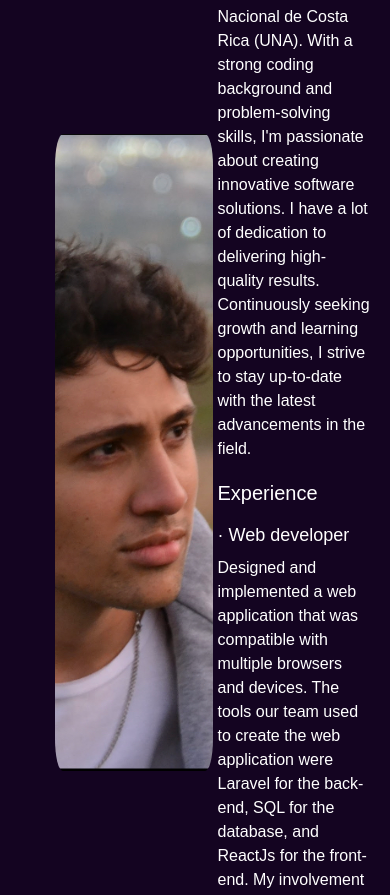
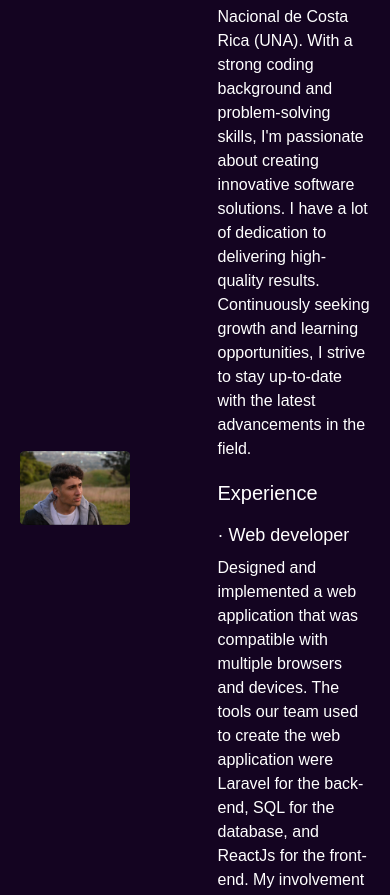
Before and after one commit to DiegoEspinoza10/Portfolio, a React (Create React App) app: page / in a window 390 px wide. Shown: the part 1084-1979 px from the top of the page. Built offline with nearby package versions, Linux system fonts and the light colour scheme; the HTML template or start-up script is replaced by a standard one.

Commit message:
About Me finished for pc views. Responsiveness is missing

```diff
--- a/src/Components/AboutMe.css
+++ b/src/Components/AboutMe.css
@@ -9,17 +9,21 @@
   display: flex;
   gap: 20px;
   color: #fff;
-  max-width: 768px;
+  max-width: 100%;
 }
-  img {
-  width:45%;
-  height: 45%;
+img {
+  max-width: 70%;
   object-fit: cover;
-  position: relative;
-  left: 10%;
-  top: 25%;
   border-radius: 5%;
 }
+
+.image-container {
+  display: flex;
+  align-items: center;
+  width: 45%;
+  flex-shrink: 0;
+}
+
 
 .text-content {
   text-align: left;
--- a/src/Components/AboutMe.js
+++ b/src/Components/AboutMe.js
@@ -11,7 +11,9 @@ const AboutMe = () => {
   return (
     <div className="about-me">
       <div className="about-me-content">
+        <div className="image-container">
           <img src={ProfileImage} alt="Profile" />
+        </div>
         <div className="text-content">
           <h2>About Me</h2>
           <p>
```
